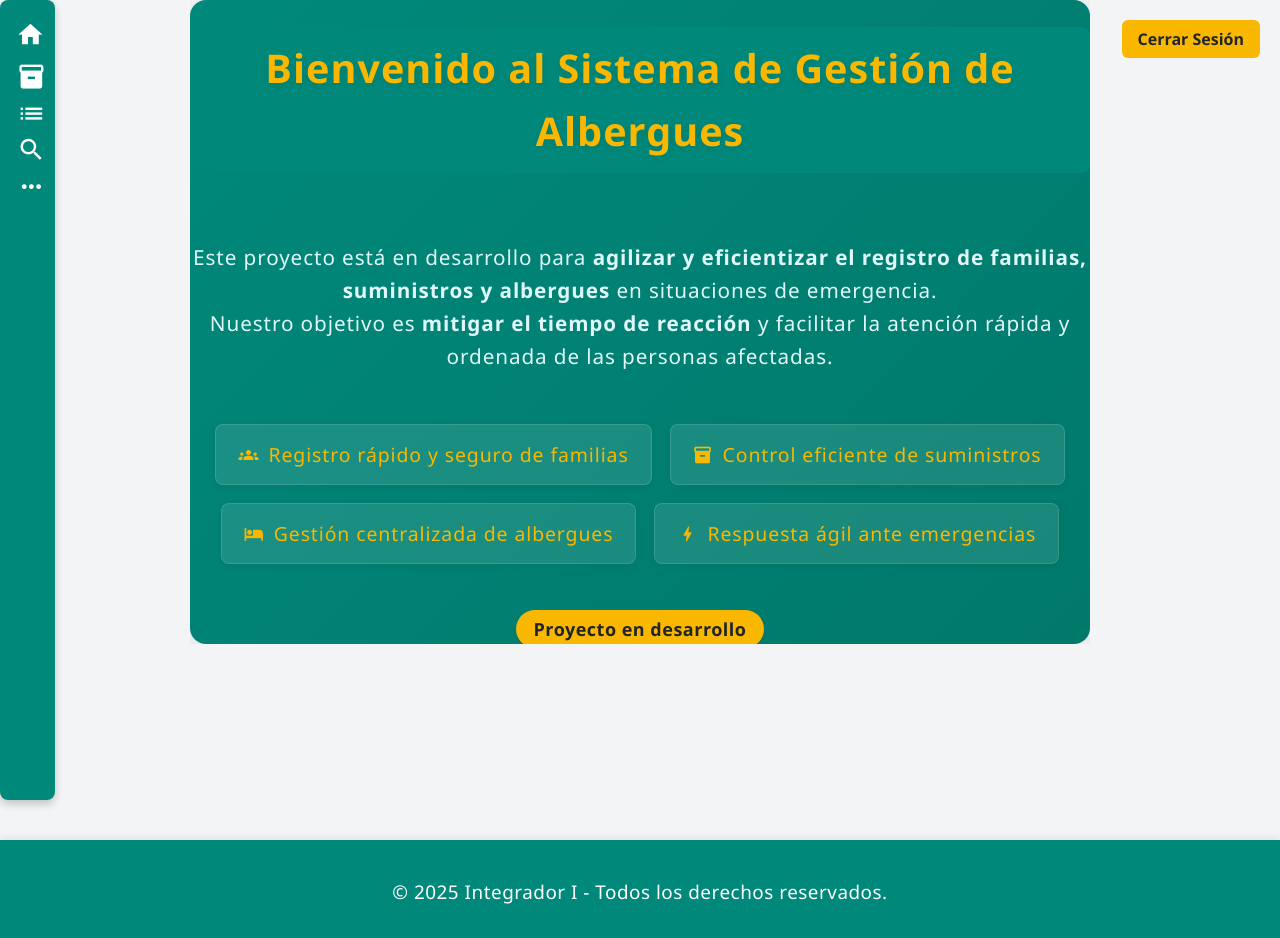
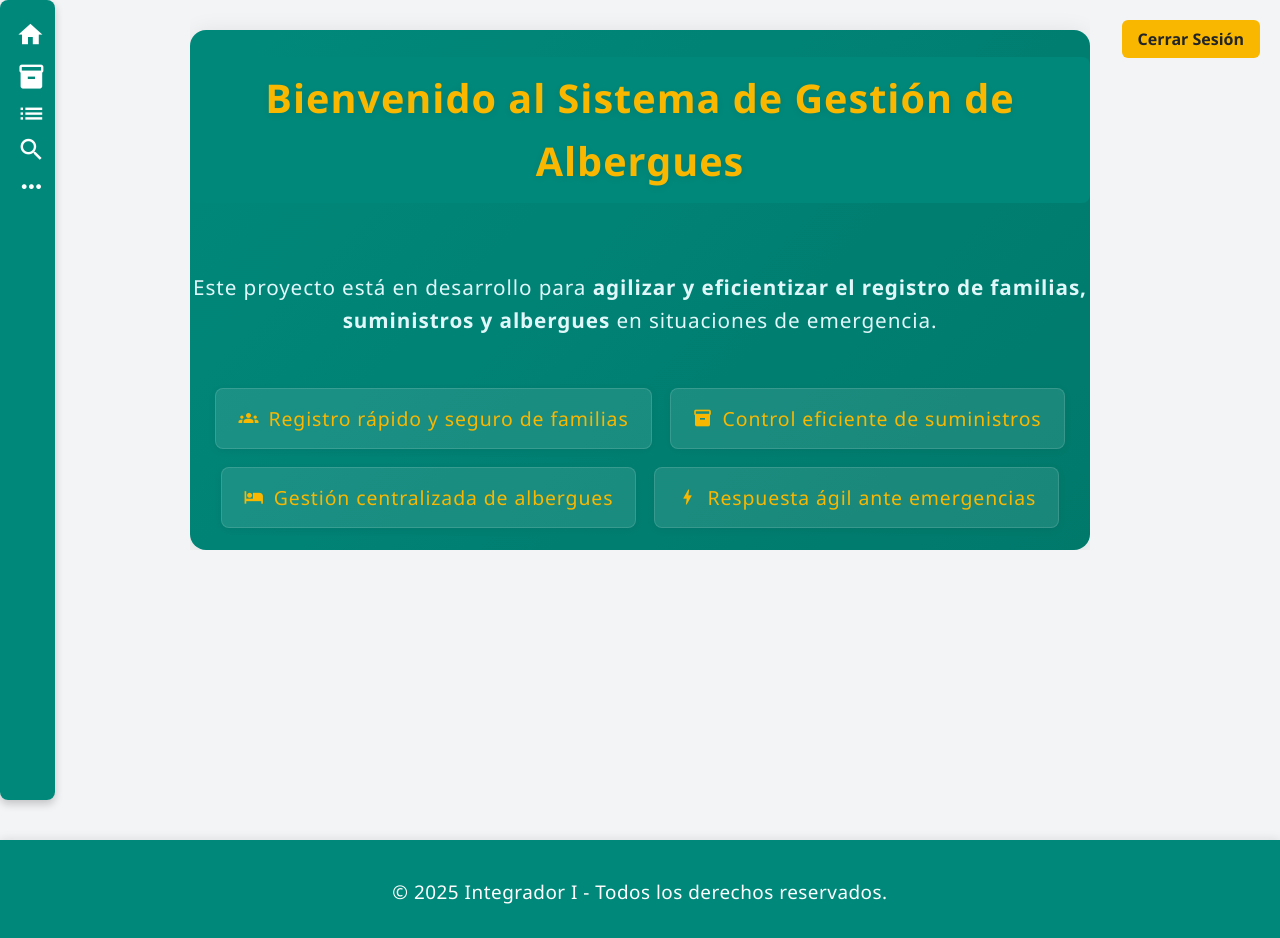
Before and after one commit to Derek-GB/IntegradorReact, a React (Vite) app: page /inicio in a window 1280 px wide. Built offline with nearby package versions, Linux system fonts and the light colour scheme.

Commit message:
quitar scroll

```diff
--- a/src/components/inicio.jsx
+++ b/src/components/inicio.jsx
@@ -31,7 +31,6 @@ const Inicio = () => {
           <br />
           <p className="intro">
             Este proyecto está en desarrollo para <strong>agilizar y eficientizar el registro de familias, suministros y albergues</strong> en situaciones de emergencia.<br />
-            Nuestro objetivo es <strong>mitigar el tiempo de reacción</strong> y facilitar la atención rápida y ordenada de las personas afectadas.
           </p>
           <br />
           <ul className="ventajas">
@@ -40,10 +39,6 @@ const Inicio = () => {
             <li><span className="material-icons">hotel</span> Gestión centralizada de albergues</li>
             <li><span className="material-icons">bolt</span> Respuesta ágil ante emergencias</li>
           </ul>
-          <div className="progreso">
-            <br />
-            <span className="badge">Proyecto en desarrollo</span>
-          </div>
         </div>
       </div>
     </>
--- a/src/components/sidebar.jsx
+++ b/src/components/sidebar.jsx
@@ -5,21 +5,21 @@ const Sidebar = () => {
   const links = [
     { href: "/inicio", icon: "home", label: "Inicio" },
     { href: "/preFormulario.jsx", icon: "groups", label: "Familia" },
-    { href: "/registroSuministros.jsx", icon: "inventory_2", label: "Suministros" },
+    { href: "/registroSuministros.jsx", icon: "shelves", label: "Suministros" },
     { href: "/asignacionRecursos.jsx", icon: "volunteer_activism", label: "Asignación" },
     { href: "/busquedaAlbergue.jsx", icon: "hotel", label: "Albergues" },
     { href: "/ayudaForm.jsx", icon: "fact_check", label: "Referencias" },
-    { href: "/registrarConsumibles.jsx", icon: "inventory", label: "Consumibles" },
-    { href: "/registroAlbergue.jsx", icon: "business", label: "Albergue" },
+    { href: "/registrarConsumibles.jsx", icon: "local_dining", label: "Consumibles" },
+    { href: "/registroAlbergue.jsx", icon: "hotel", label: "Albergue" },
     { href: "/registroUsuario.jsx", icon: "person_add", label: "Usuario" },
-    { href: "/listaProducto.jsx", icon: "list", label: "Suministros" },
+    { href: "/listaProducto.jsx", icon: "shelves", label: "Suministros" },
     { href: "/menuPrincipal", icon: "local_shipping", label: "Abastecimiento" },
     { href: "/familiaFormulario.jsx", icon: "family_restroom", label: "Integrante" },
     { href: "/registroMascota.jsx", icon: "pets", label: "Mascotas" },
     { href: "/registroAmenazas.jsx", icon: "report", label: "Amenazas" },
-    { href: "/ActualizarAlbergue.jsx", icon: "report", label: "Albergue" },
+    { href: "/ActualizarAlbergue.jsx", icon: "business", label: "Albergue" },
     { href: "/ajusteInventario.jsx", icon: "warehouse", label: "Ajuste inventario" },
-    { href: "/BusquedaFamilia.jsx", icon: "search", label: "Familias" }
+    { href: "/BusquedaFamilia.jsx", icon: "groups", label: "Familias" }
   ];
 
   const groupedLinks = [
--- a/src/styles/formularioFusionado.css
+++ b/src/styles/formularioFusionado.css
@@ -25,6 +25,7 @@ body {
   display: flex;
   margin: 0;
   transition: all 0.3s ease;
+  overflow-x: hidden;
 }
 
 /* === APP CONTAINER === */
@@ -52,23 +53,19 @@ body {
   color: var(--color-texto);
   border-radius: 16px;
   box-shadow: 0 4px 24px rgba(0, 0, 0, 0.10);
-  padding: 30px 30px 30px 30px;
-  margin: 0px auto 30px auto;
+  padding: 30px;
+  margin: 30px auto;
   max-width: 1050px;
-  min-height: 420px;
-  height: 790px;
-  position: relative;
-  top: 20px;
-  left: 20%;
-  margin-bottom: 12%;
-  text-align: center;
   background: linear-gradient(135deg, var(--color-verde-form) 0%, var(--color-verde-oscuro) 100%);
-
+  text-align: center;
+  max-height: calc(100vh - 60px);
+  overflow-y: auto;
 }
 
 .bienvenida {
   width: 100%;
   height: fit-content;
+  overflow: hidden;
 
 }
 
```
